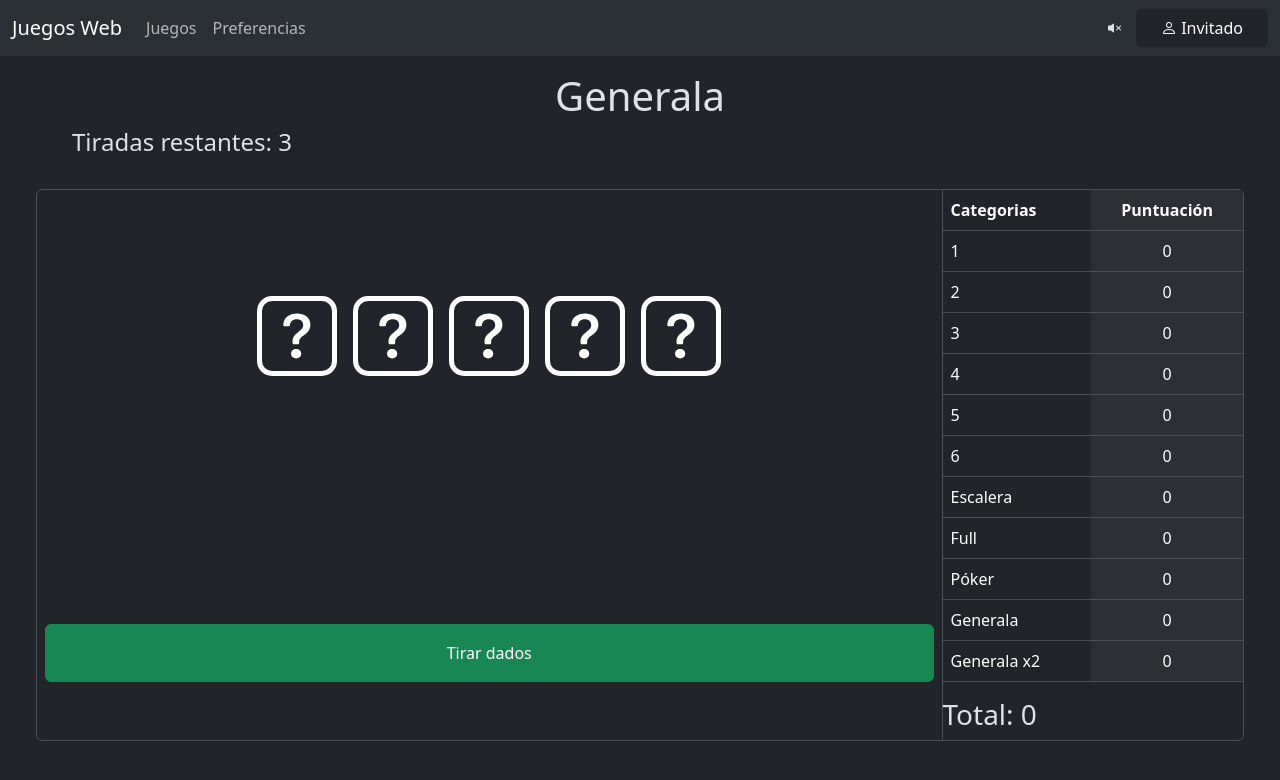
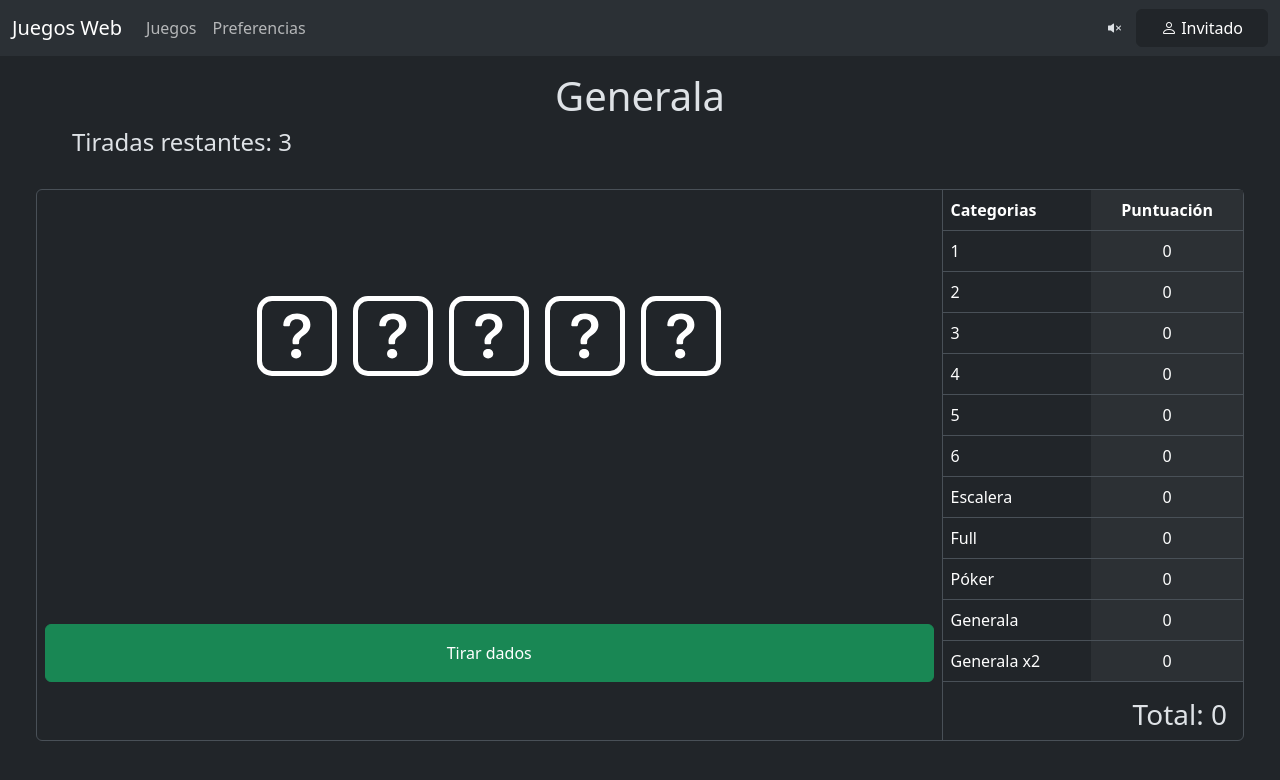
Before and after one commit to GabrielDeMaussion/webGames, an Angular app in the folder webGames/: page /home/generala in a window 1280 px wide. Shown: the top 780 px of the page. Built offline with nearby package versions, Linux system fonts and the light colour scheme.

Commit message:
Small UI fixes
Co-Authored-By: camilpz <111206640+camilpz@users.noreply.github.com>

```diff
--- a/webGames/src/app/components/generala-game/generala-game.component.html
+++ b/webGames/src/app/components/generala-game/generala-game.component.html
@@ -91,7 +91,7 @@
                     </tr>
                 </tbody>
             </table>
-            <h3>Total: {{calculateTotal()}}</h3>
+            <h3 class="text-end px-3">Total: {{calculateTotal()}}</h3>
         </div>
 
     </div>
--- a/webGames/src/app/components/generala-game/generala-game.component.ts
+++ b/webGames/src/app/components/generala-game/generala-game.component.ts
@@ -188,11 +188,15 @@ export class GeneralaGameComponent implements OnInit {
   }
 
   getScoreClass(scoreKey: keyof GeneralaScore){
+
     if(this.scores![scoreKey] === null){
       return 'fw-bold text-danger';
     }
 
-    console.log('Llamando a getScore de:', scoreKey);
+    else if(this.scores![scoreKey] !== 0){
+      return 'fw-bold text-success';
+    }
+
     return this.getScore(scoreKey) === 0 ? '' : 'fw-bold text-warning';
   }
 }
```
